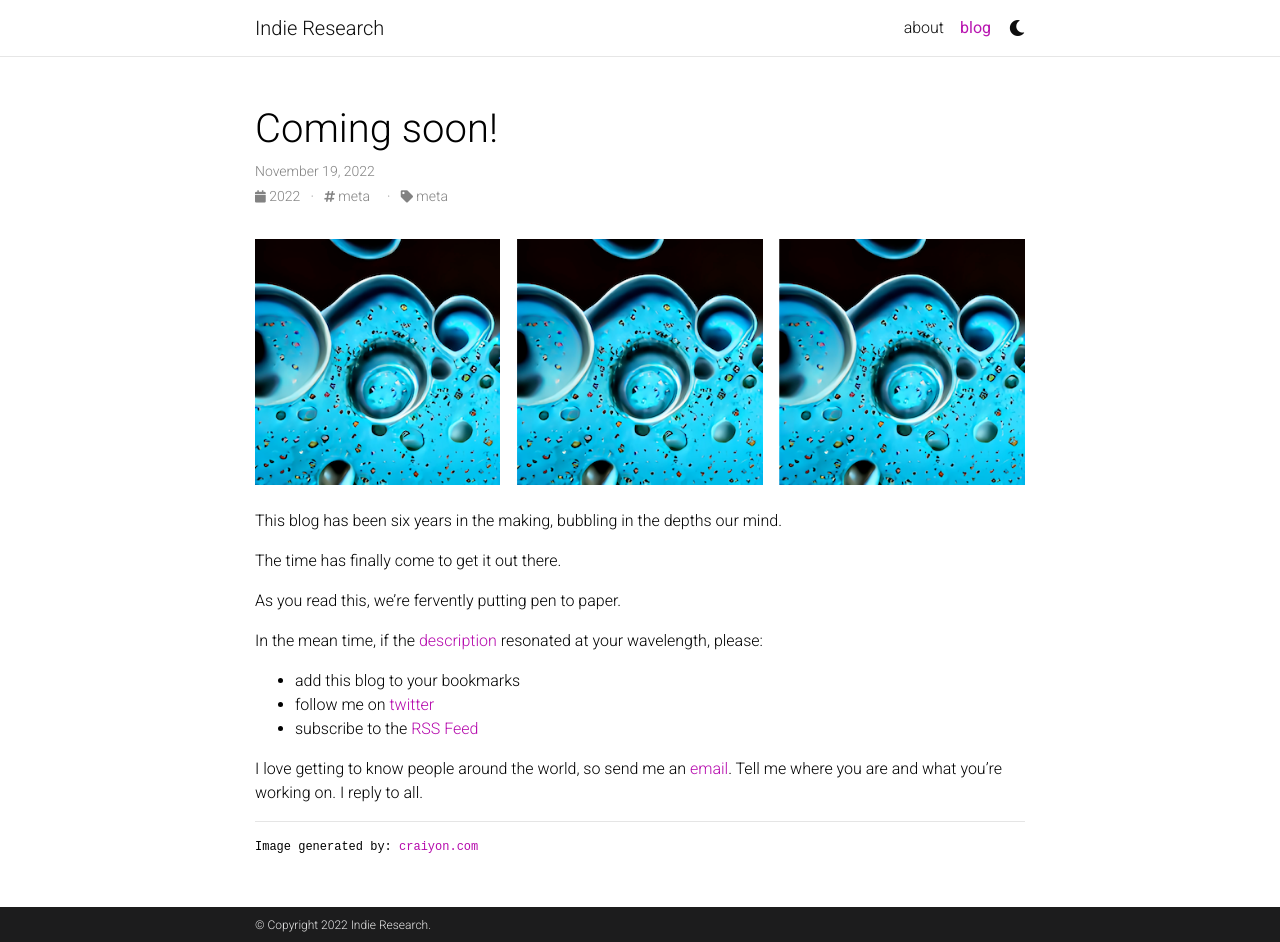
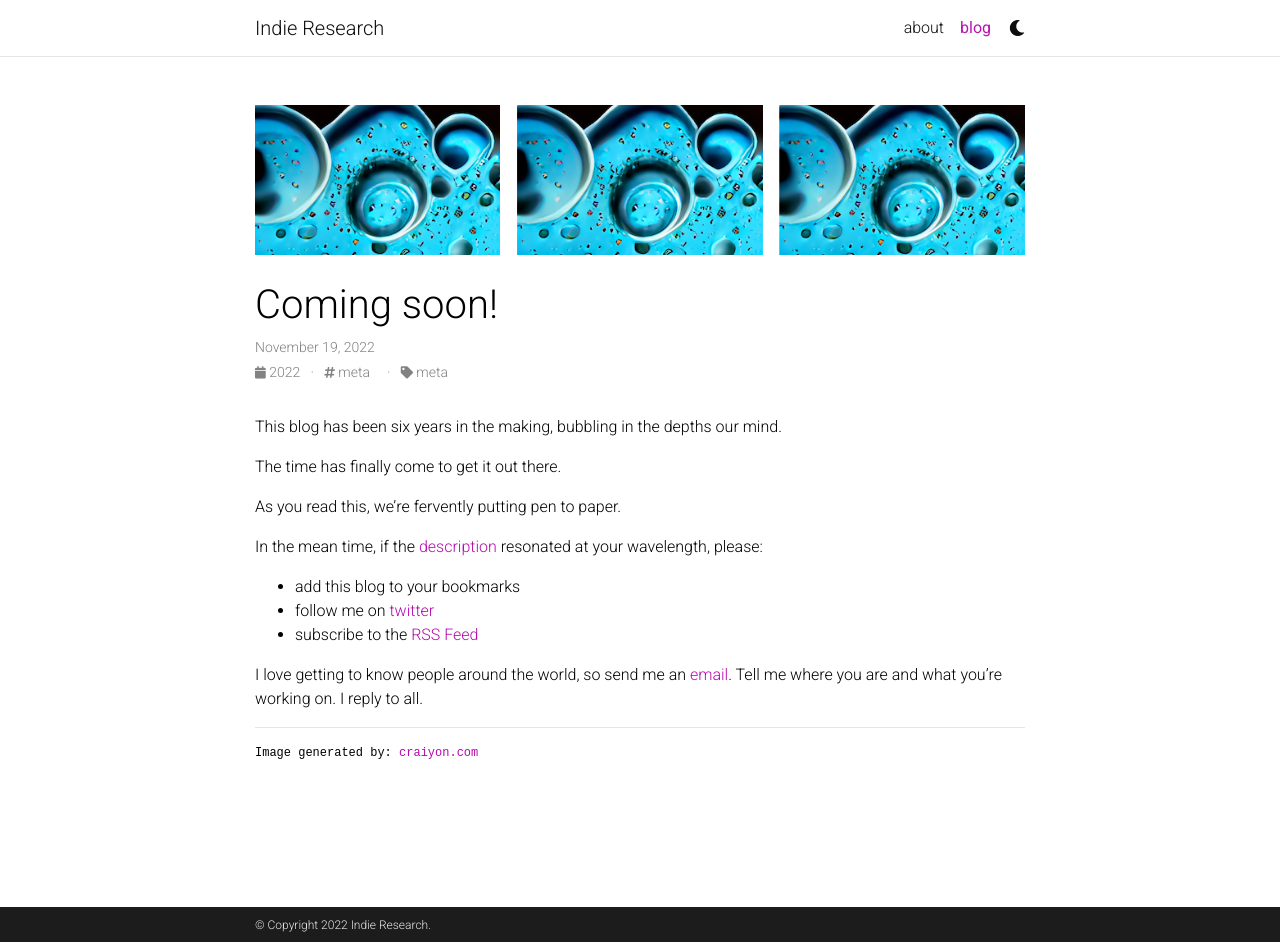
Before and after one commit to indieresearch/indieresearch.github.io, a Jekyll site: the page built from _posts/2022-11-19-coming-soon.md, in a window 1280 px wide and 942 px high. Built offline with Jekyll 4.4.1, drawn with Linux system fonts in a browser that asks for light colours; comment, search, counter and statistics services are not loaded; a style sheet for code colours, icons or effects is not loaded.

Commit message:
add feature image

```diff
--- a/_layouts/post.html
+++ b/_layouts/post.html
@@ -16,6 +16,8 @@ layout: default
 <div class="post">
 
   <header class="post-header">
+    <img src="{{- page.image | relative_url -}}" alt="" class="featured-image-post">
+    <p style="margin-bottom:26px;"></p>
     <h1 class="post-title">{{ page.title }}</h1>
     <p class="post-meta">{{ page.date | date: "%B %-d, %Y" }}{%- if page.author -%} • {{ page.author }}{%- endif -%}{%- if page.meta -%} • {{ page.meta }}{%- endif -%}</p>
     <p class="post-tags">
@@ -41,6 +43,8 @@ layout: default
 
   <article class="post-content">
     {{ content }}
+    <hr>
+    <p style="font-family: monospace; font-size: 12px">{{- page.imagecredit -}}</p>
   </article>
 
   {%- if site.disqus_shortname and page.comments -%}
--- a/_posts/2022-11-19-coming-soon.md
+++ b/_posts/2022-11-19-coming-soon.md
@@ -6,10 +6,9 @@ description: We're fervently putting pen to paper
 tags: meta
 categories: meta
 published: true
+image: /assets/img/bubbles.png
+imagecredit: "Image generated by: <a href='https://www.craiyon.com'>craiyon.com</a>"
 ---
-
-<img src="/assets/img/bubbles.png" class="img-fluid" alt="Responsive image">
-<br>
 This blog has been six years in the making, bubbling in the depths our mind.
 
 The time has finally come to get it out there.
@@ -22,7 +21,3 @@ In the mean time, if the [description](/) resonated at your wavelength, please:
 - subscribe to the [RSS Feed](https://indieresearch.github.io/feed.xml)
 
 I love getting to know people around the world, so send me an [email](mailto:indieresearchblog@gmail.com). Tell me where you are and what you’re working on. I reply to all.
-
----
-
-<p style="font-family: monospace; font-size: 12px">Image generated by: <a href='https://www.craiyon.com'>craiyon.com</a></p>
--- a/_sass/_layout.scss
+++ b/_sass/_layout.scss
@@ -33,6 +33,13 @@ body.sticky-bottom-footer {
   }
 }
 
+.featured-image-post {
+  width: 100%;
+  height: 150px;
+  object-fit: cover;
+}
+
+
 // TODO: redefine content layout.
 
 
```
